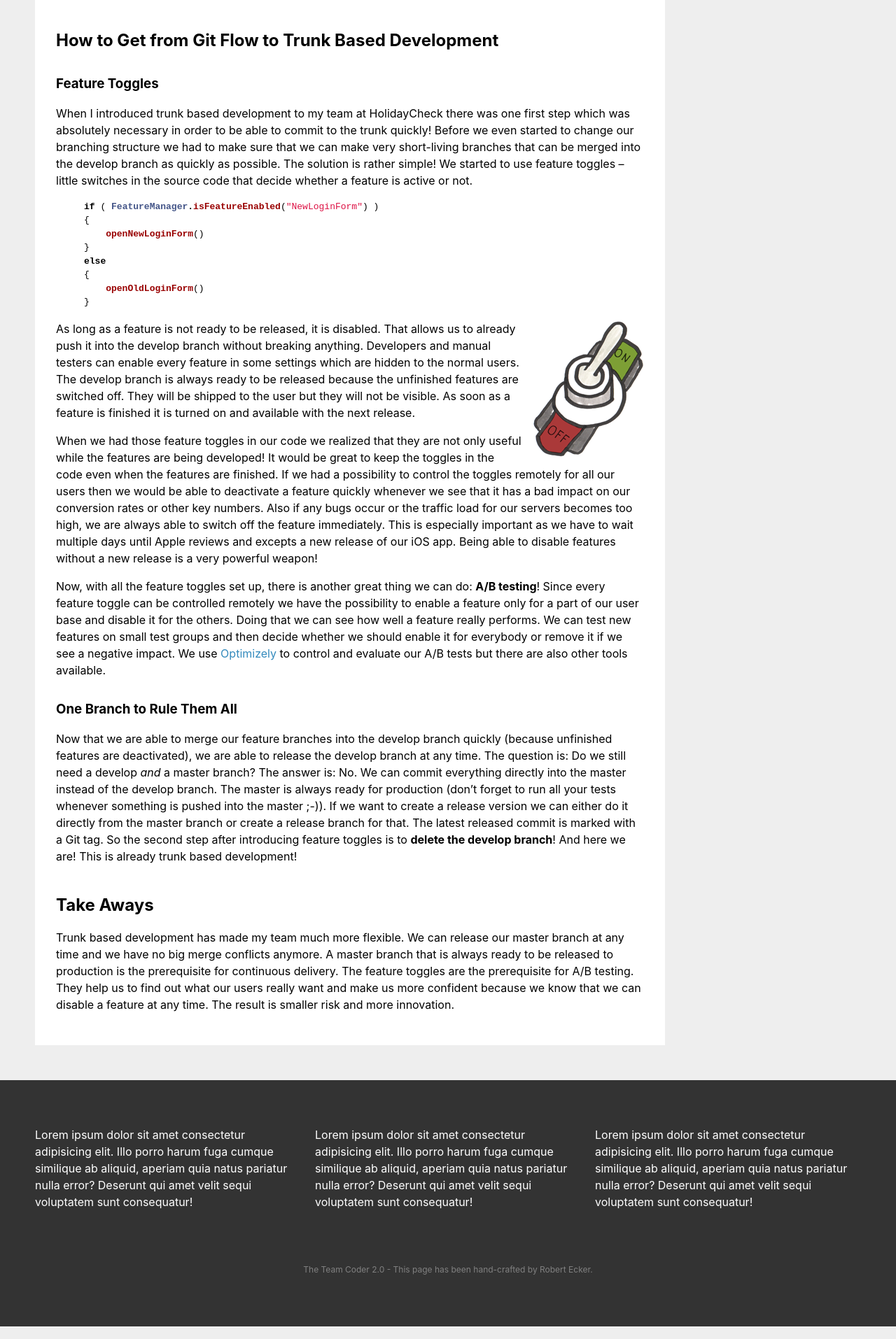
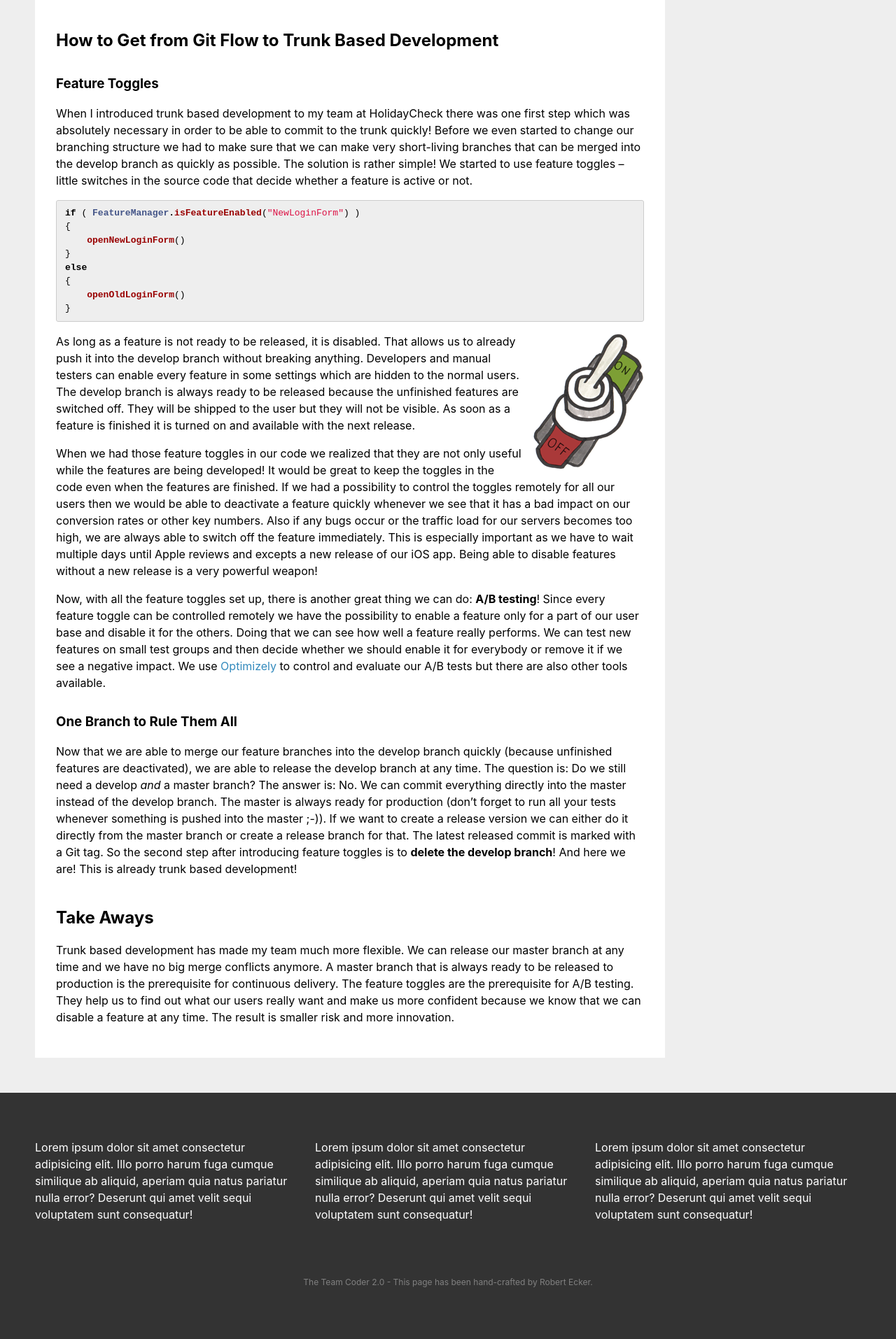
Before and after one commit to team-coder/team-coder.com, a Jekyll site: the page built from _posts/2016-03-22-from-git-flow-to-trunk-based-development.md, in a window 1280 px wide. Shown: the part 2107-4021 px from the top of the page at 70% size. Built offline with Jekyll 4.4.1, drawn with Linux system fonts in a browser that asks for light colours.

Commit message:
Make pages with code more responsive

````diff
--- a/_posts/2016-03-22-from-git-flow-to-trunk-based-development.md
+++ b/_posts/2016-03-22-from-git-flow-to-trunk-based-development.md
@@ -33,7 +33,7 @@
 ### Feature Toggles
 When I introduced trunk based development to my team at HolidayCheck there was one first step which was absolutely necessary in order to be able to commit to the trunk quickly! Before we even started to change our branching structure we had to make sure that we can make very short-living branches that can be merged into the develop branch as quickly as possible. The solution is rather simple! We started to use feature toggles – little switches in the source code that decide whether a feature is active or not.
 
-{% highlight swift %}
+```swift
 if ( FeatureManager.isFeatureEnabled("NewLoginForm") )
 {
     openNewLoginForm()
@@ -42,7 +42,7 @@
 {
     openOldLoginForm()
 }
-{% endhighlight %}
+```
 
 ![feature toggle](/assets/images/posts/feature_toggle.png){: .img-align-right}
 As long as a feature is not ready to be released, it is disabled. That allows us to already push it into the develop branch without breaking anything. Developers and manual testers can enable every feature in some settings which are hidden to the normal users. The develop branch is always ready to be released because the unfinished features are switched off. They will be shipped to the user but they will not be visible. As soon as a feature is finished it is turned on and available with the next release.
--- a/assets/css/style.scss
+++ b/assets/css/style.scss
@@ -225,13 +225,17 @@
 
 /**** Syntax Highlighting for Code **************************/
 
+ pre {
+   border: 1px solid #ccc;
+   border-radius: 3px;
+   background-color: var(--color-background-main);
+   padding: 8px 12px;
+ }
+
 .highlight {
-    background: #fff;
-    //@extend %vertical-rhythm !optional;
-
-    .highlighter-rouge & {
-        background: #eef;
-    }
+    overflow: scroll;
+    max-width: 840px;
+    margin: 0;
 
     .c     { color: #998; font-style: italic } // Comment
     .err   { color: #a61717; background-color: #e3d2d2 } // Error
@@ -293,3 +297,14 @@
     .vi    { color: #008080 } // Name.Variable.Instance
     .il    { color: #099 } // Literal.Number.Integer.Long
 }
+
+@media all and (max-width: 1200px) {
+    .highlight {
+        max-width: 440px;
+    }
+}
+@media all and (max-width: 520px) {
+    .highlight {
+        max-width: 240px;
+    }
+}
````
